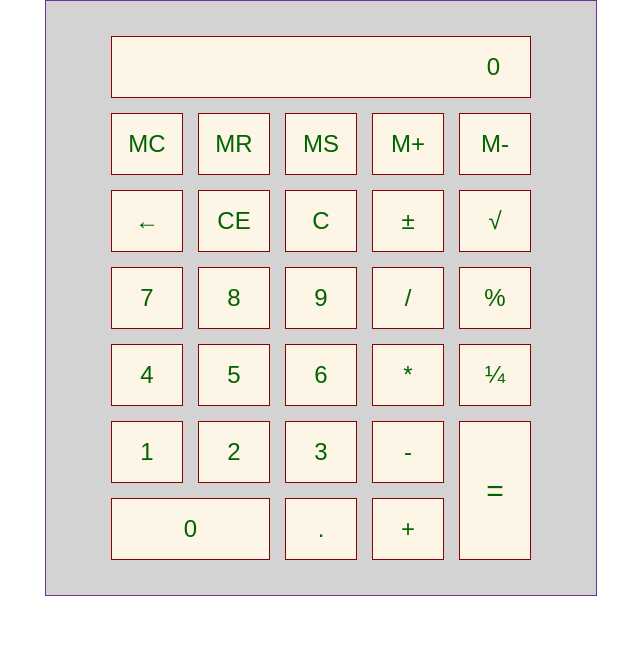
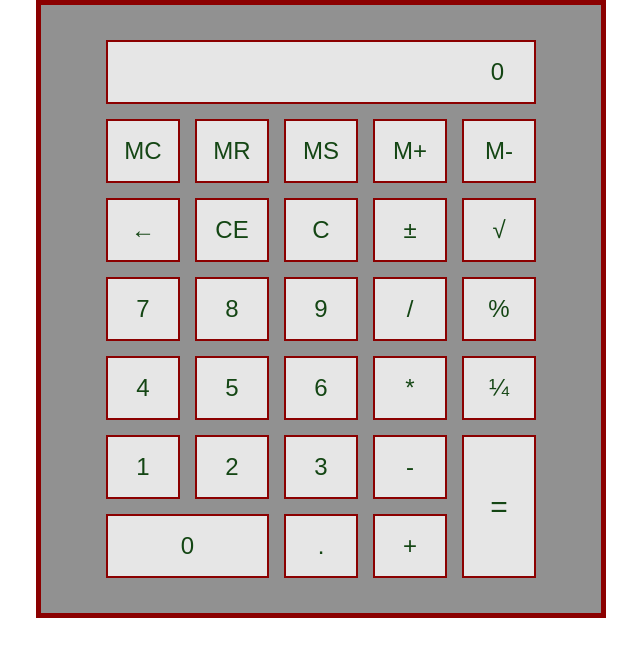
Before and after one commit to Giorgi1971/Calculator, a plain HTML site: page Calculator.html in a window 1280 px wide. Shown: the whole page, without its empty margins (319-959 px from the left). Drawn offline with Linux system fonts and the light colour scheme.

Commit message:
changed only some collors

```diff
--- a/calculator.css
+++ b/calculator.css
@@ -1,19 +1,14 @@
 * {
     font-family: Arial, Helvetica, sans-serif;
-    color:darkgreen;
+    color:rgb(20, 70, 20);
     margin: auto;
 }
 
 table{
-    border: 1px solid rebeccapurple;
+    border: 5px solid darkred;
     padding: 20px 50PX;
     border-spacing: 15px;
-    background-color:lightgrey;
-}
-
-th{
-    border: 1px solid darkred;
-
+    background-color:rgb(145, 145, 145);
 }
 
 td{
@@ -22,9 +17,9 @@ td{
     /* font-weight: bold; */
     width: 50px;
     height: 40PX;
-    border: 1px solid darkred;
+    border: 2px solid darkred;
     padding: 10px;
     margin: 20px;
     text-align: center;
-    background-color: oldlace;
+    background-color:rgb(230, 230, 230);
 }
```
